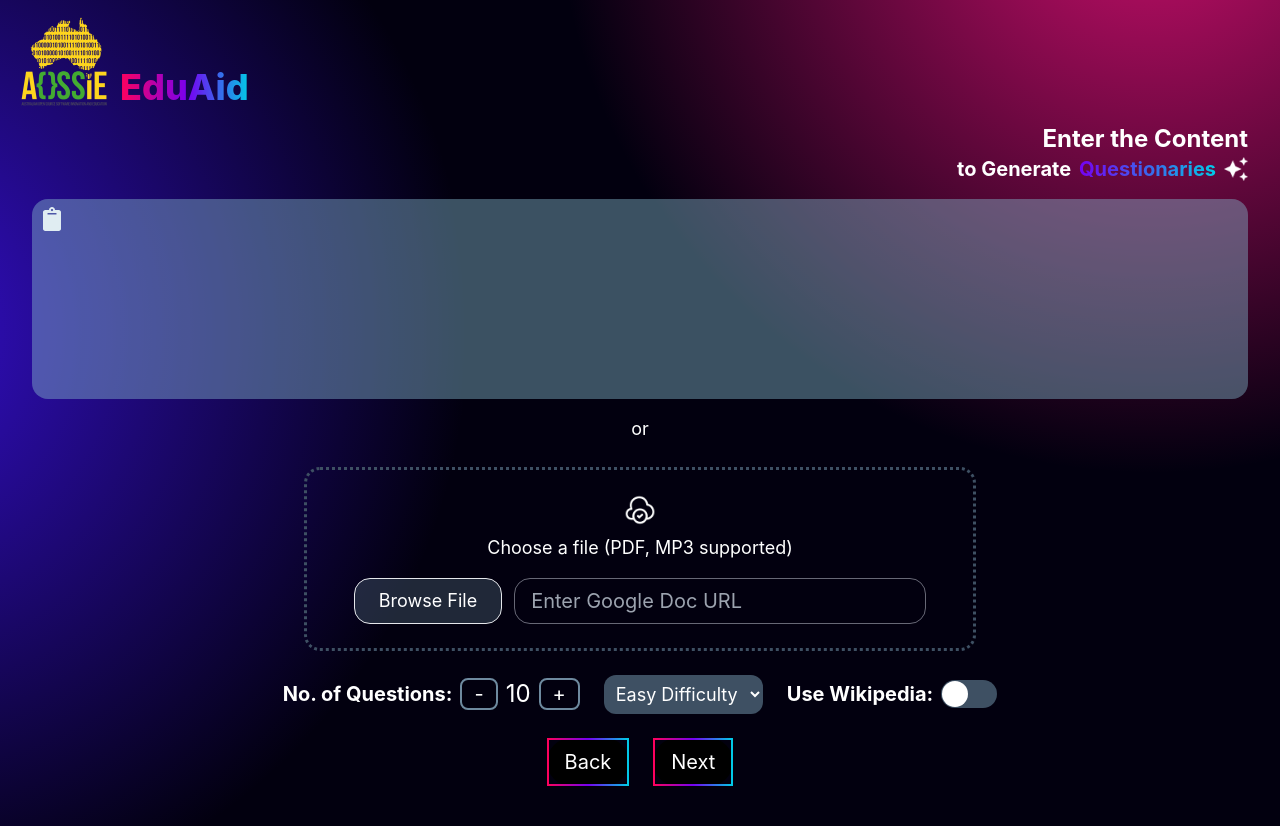
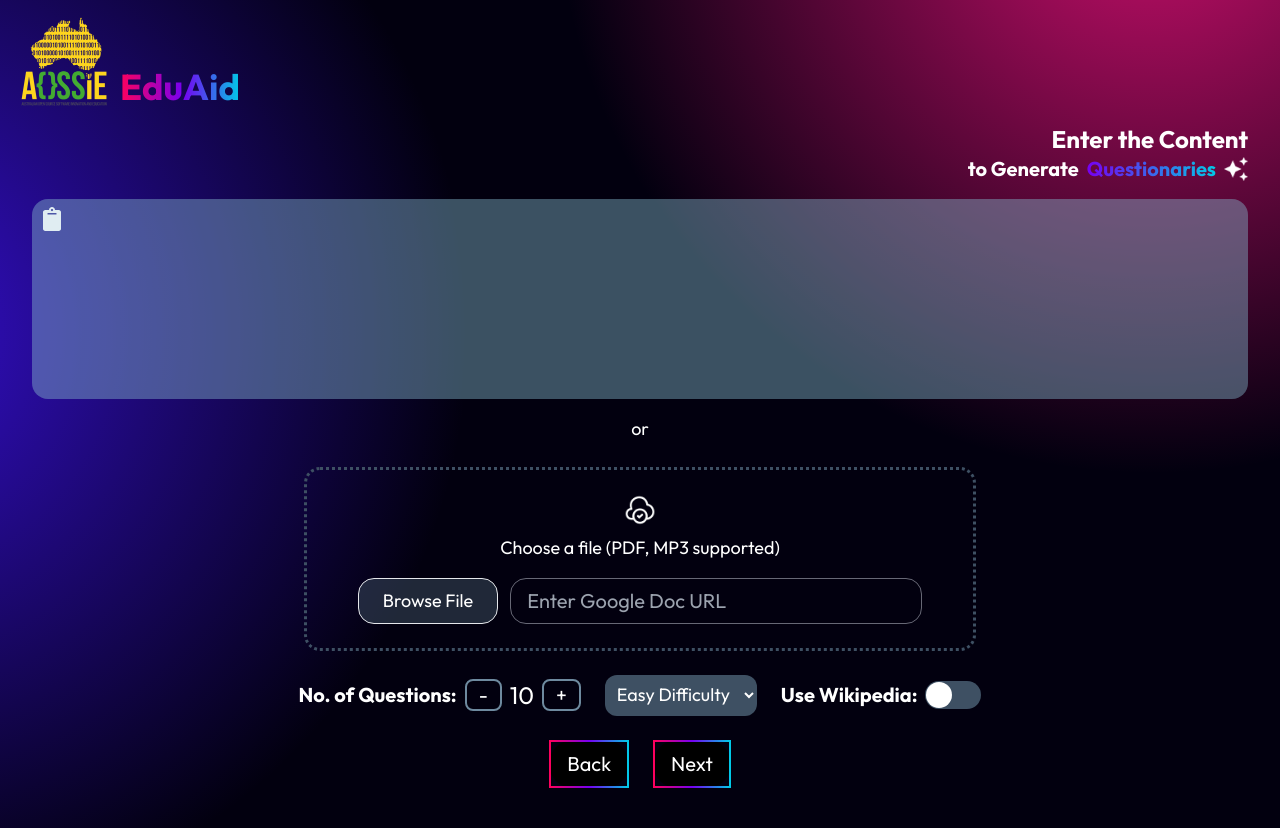
Before and after one commit to AOSSIE-Org/EduAid, a React (Create React App) app in the folder eduaid_web/: page /#/input in a window 1280 px wide. Built offline with nearby package versions, Linux system fonts and the light colour scheme; no server answers.

Commit message:
feat(ui): apply Outfit font globally

```diff
--- a/eduaid_web/public/index.html
+++ b/eduaid_web/public/index.html
@@ -1,6 +1,12 @@
 <!DOCTYPE html>
 <html lang="en">
   <head>
+    <link rel="preconnect" href="https://fonts.googleapis.com" />
+    <link rel="preconnect" href="https://fonts.gstatic.com" crossorigin />
+    <link
+      href="https://fonts.googleapis.com/css2?family=Outfit:wght@300;400;500;600;700&display=swap"
+      rel="stylesheet"
+    />
     <meta charset="utf-8" />
     <link rel="icon" href="%PUBLIC_URL%/aossie_logo64.ico" />
     <meta name="viewport" content="width=device-width, initial-scale=1" />
--- a/eduaid_web/src/index.css
+++ b/eduaid_web/src/index.css
@@ -23,3 +23,7 @@
   border-image-slice: 1;
   border-radius: 2rem;
 }
+
+body {
+  font-family: 'Outfit', sans-serif;
+}
--- a/eduaid_web/tailwind.config.js
+++ b/eduaid_web/tailwind.config.js
@@ -3,6 +3,9 @@
   content: ["./index.html", "./src/**/*.{js,ts,jsx,tsx}"],
   theme: {
     extend: {
+      fontFamily: {
+        outfit: ["Outfit", "sans-serif"],
+      },
       colors: {
         "custom-blue": "#4213FF",
       },
```
Also changed, not shown: eduaid_web/requirements.txt (added), 2 other files (tests, documents, lock files or other folders).
